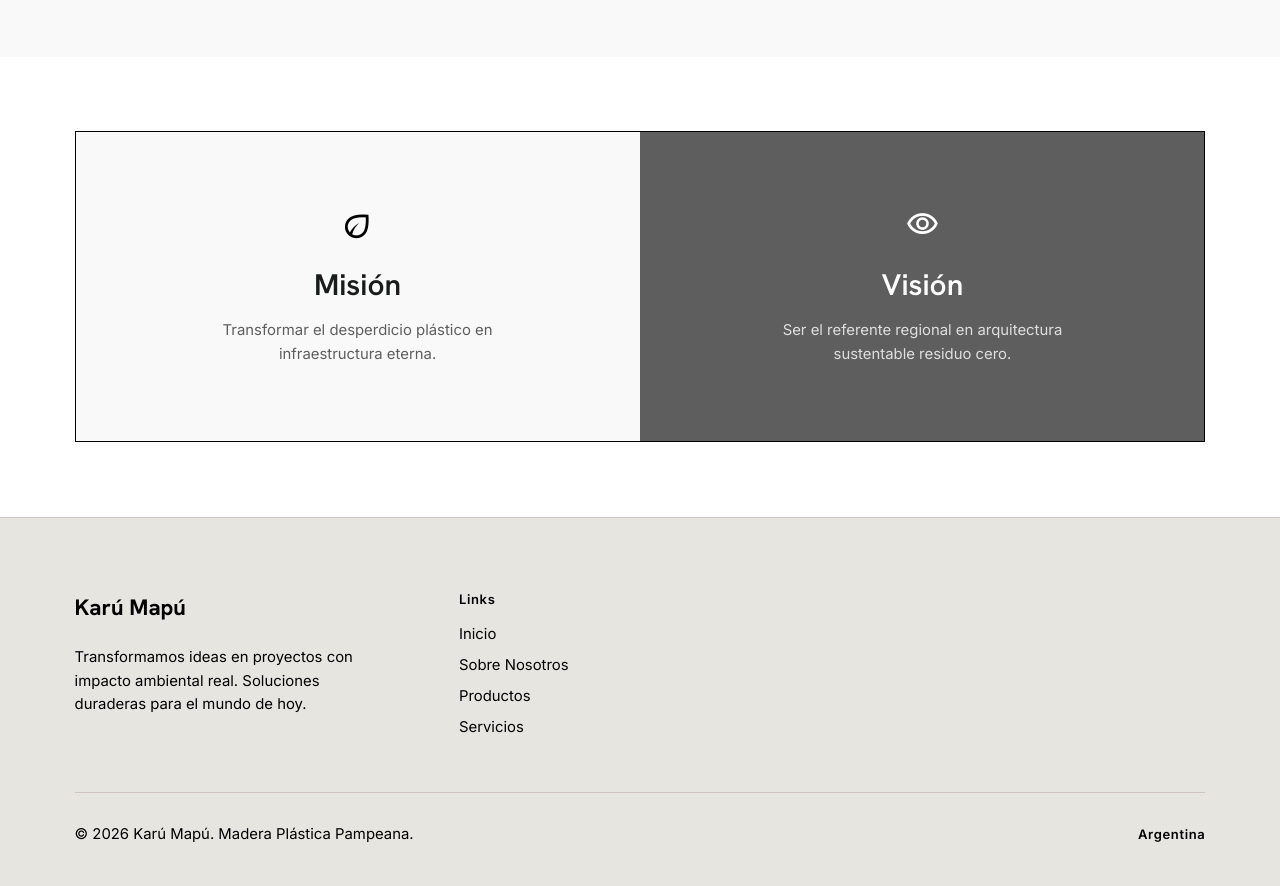
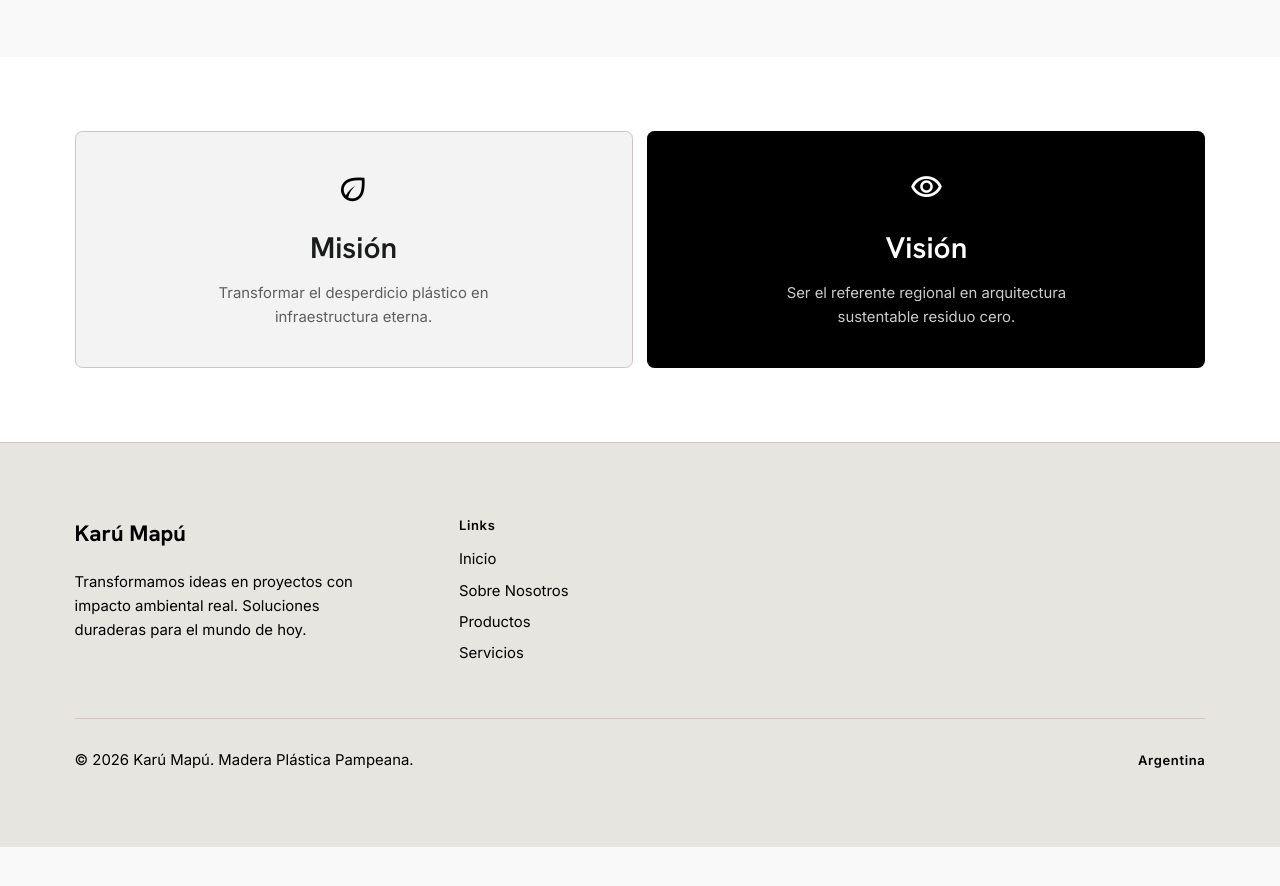
Before and after one commit to Suandres00/comunitarias, a React (Vite) app: page /nosotros in a window 1280 px wide. Shown: the part 1160-2046 px from the top of the page. After the commit the page ends 2007 px from the top, so only its background shows below. Built offline with nearby package versions, Linux system fonts and the light colour scheme.

Commit message:
pusta de animacion + cambio de columnas en productos

```diff
--- a/src/components/Navbar.jsx
+++ b/src/components/Navbar.jsx
@@ -87,7 +87,7 @@ const Navbar = () => {
 
         {/* Botón Contacto Desktop */}
         <div className="hidden md:block">
-          <button className="bg-primary text-on-primary px-6 py-2 font-label-md text-label-md hover:opacity-80 transition-opacity">
+          <button className="bg-primary text-white px-4 py-2 transition-transform duration-300 hover:scale-105 active:scale-95">
             <a
               href="https://api.whatsapp.com/send?phone=542954217616"
               target="_blank"
--- /dev/null
+++ b/src/hooks/useScrollReveal.js
@@ -0,0 +1,29 @@
+import { useEffect, useRef } from 'react';
+
+export function useScrollReveal() {
+  const ref = useRef(null);
+
+  useEffect(() => {
+    const element = ref.current;
+    if (!element) return;
+
+    const observer = new IntersectionObserver(
+      ([entry]) => {
+        if (entry.isIntersecting) {
+          // Cuando entra a la pantalla, se muestra
+          element.classList.add('reveal-visible');
+        } else {
+          // Cuando sale de la pantalla, se oculta para reanimar al volver
+          element.classList.remove('reveal-visible');
+        }
+      },
+      { threshold: 0.15 }
+    );
+
+    observer.observe(element);
+
+    return () => observer.disconnect();
+  }, []);
+
+  return ref;
+}
--- a/src/index.css
+++ b/src/index.css
@@ -52,3 +52,29 @@ body {
   visibility: visible;
   transform: translateY(0);
 }
+
+/* Estado inicial antes de aparecer */
+.reveal-hidden-left {
+  opacity: 0;
+  transform: translateX(-100px);
+  transition: opacity 0.8s ease-out, transform 0.8s ease-out;
+}
+
+.reveal-hidden-right {
+  opacity: 0;
+  transform: translateX(100px);
+  transition: opacity 0.8s ease-out, transform 0.8s ease-out;
+}
+
+/* Estado visible cuando entra a la pantalla */
+.reveal-visible {
+  opacity: 1;
+  transform: translateX(0);
+}
+
+
+@media (max-width: 768px) {
+  html {
+    font-size: 85%; /* Achica un 15% todo el tamaño base en celulares */
+  }
+}
--- a/src/pages/AboutPage.jsx
+++ b/src/pages/AboutPage.jsx
@@ -1,6 +1,17 @@
-const AboutPage = () => (
+import { useScrollReveal } from '../hooks/useScrollReveal';
+
+
+
+const AboutPage = () => {
+  // Declarás una ref por cada sección a animar
+  const section1Ref = useScrollReveal();
+  const section2Ref = useScrollReveal();
+  const section3Ref = useScrollReveal();
+  return (
     <main className="mt-20">
-    <section className="py-20 md:py-32 px-8 max-w-[1280px] mx-auto text-center bg-surface-container-lowest">
+      <section
+      ref={section1Ref}
+      className="reveal-hidden-left py-20 md:py-32 px-8 max-w-[1280px] mx-auto text-center bg-surface-container-lowest">
         <h1 className="font-display-lg text-display-lg md:text-[80px] mb-8">Un poco de nosotros</h1>
         <p className="max-w-2xl mx-auto font-body-lg text-body-lg text-secondary leading-relaxed">
           Somos un equipo apasionado por la transformación sostenible. En Karú Mapú, combinamos la ingeniería
@@ -34,22 +45,23 @@ const AboutPage = () => (
         </div>
       </section>
       <section className="py-20 bg-background">
-      <div className="max-w-[1280px] mx-auto px-8">
-        <div className="grid grid-cols-1 md:grid-cols-2 gap-px bg-outline-variant blueprint-border overflow-hidden">
-          <div className="bg-surface p-12 md:p-20 flex flex-col items-center text-center group hover:bg-surface-container-low transition-colors duration-500">
+        <div  className="grid grid-cols-1 md:grid-cols-2 gap-4 max-w-[1280px] mx-auto px-8">
+
+            <div ref={section2Ref} className="reveal-hidden-left bg-surface-container-low p-10 rounded-lg text-center flex flex-col items-center justify-center border border-outline-variant">
               <span className="material-symbols-outlined text-4xl mb-6 text-primary">eco</span>
               <h3 className="font-headline-lg text-headline-lg mb-4">Misión</h3>
               <p className="text-secondary max-w-sm">Transformar el desperdicio plástico en infraestructura eterna.</p>
             </div>
-          <div className="bg-secondary p-12 md:p-20 flex flex-col items-center text-center text-on-primary group hover:bg-primary transition-colors duration-500">
+            <div ref={section3Ref} className="reveal-hidden-right bg-primary text-on-primary p-10 rounded-lg text-center flex flex-col items-center justify-center">
               <span className="material-symbols-outlined text-4xl mb-6">visibility</span>
               <h3 className="font-headline-lg text-headline-lg mb-4">Visión</h3>
               <p className="opacity-80 max-w-sm">Ser el referente regional en arquitectura sustentable residuo cero.</p>
             </div>
-        </div>
+
         </div>
       </section>
     </main>
   )
+}
 
 export default AboutPage
--- a/src/pages/ProductsPage.jsx
+++ b/src/pages/ProductsPage.jsx
@@ -13,12 +13,12 @@ const ProductsPage = () => {
           </p>
         </div>
       </section>
-      <section className="grid grid-cols-1 md:grid-cols-2 lg:grid-cols-3 gap-gutter">
+      <section className="grid grid-cols-2 md:grid-cols-2 lg:grid-cols-3 gap-gutter">
         {products.map((p) => (
           <Link to={`/productos/${p.id}`} key={p.id} className="group cursor-pointer">
             <div className="aspect-square bg-surface-container-low overflow-hidden technical-border transition-all group-hover:industrial-shadow mb-6 flex items-center justify-center">
               <img
-                className="w-full h-full object-cover grayscale transition-transform duration-500 group-hover:scale-105"
+                className="w-full h-full object-cover transition-transform duration-500 group-hover:scale-105"
                 src="https://www.aeuroweb.com/wp-content/uploads/2024/11/La-importancia-de-fotos-en-pagina-web-1030x539.jpg"
                 alt={p.title}
               />
```
Also changed, not shown: src/pages/HomePage.jsx (+40 -16 lines). Lines whose indentation alone changed are shown as unchanged.
